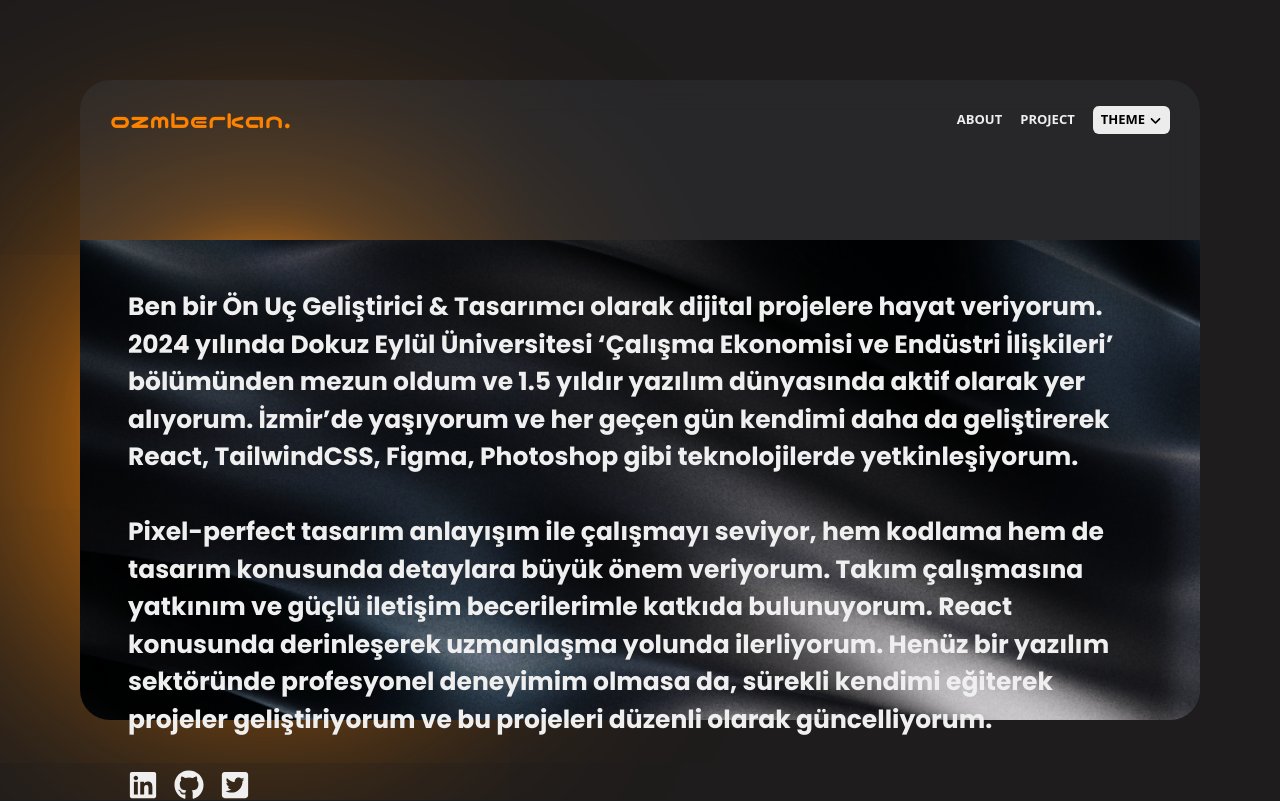
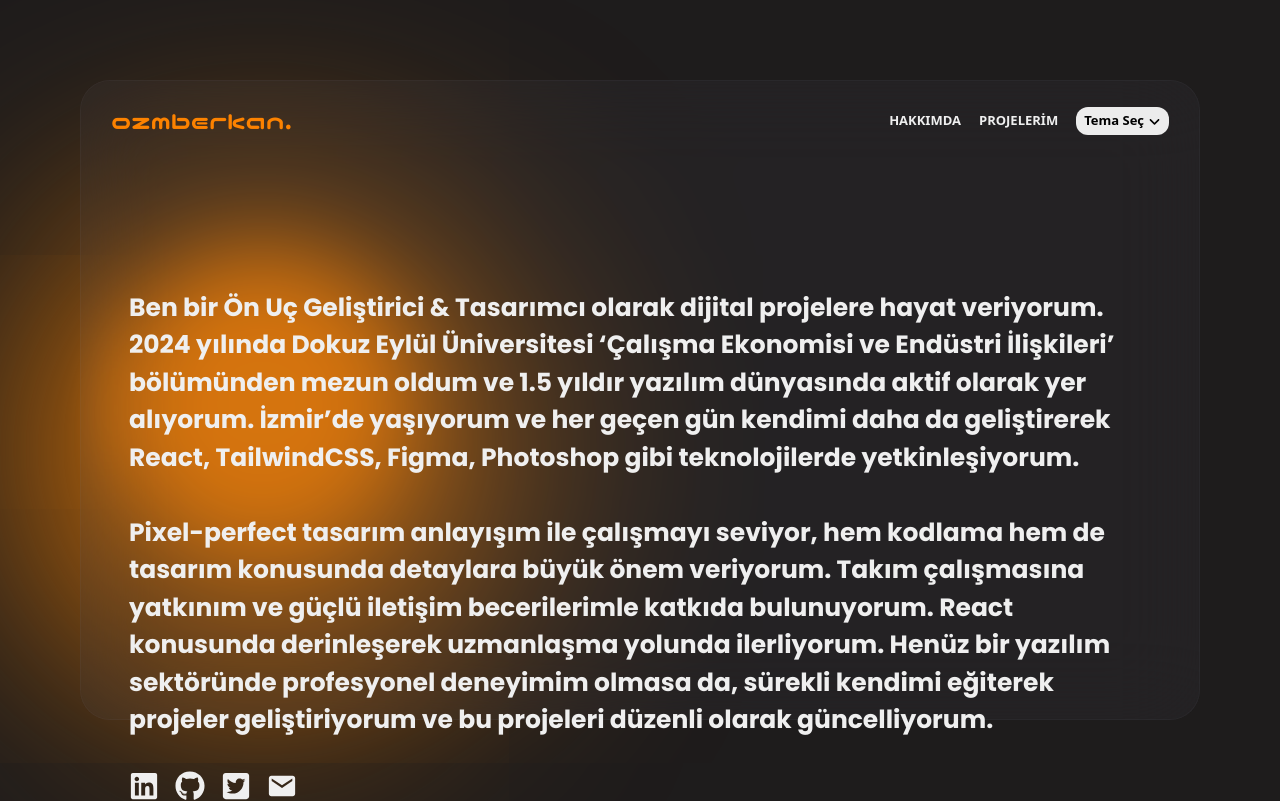
Before and after one commit to ozmberkan/portfolio, a React (Vite) app: page /about in a window 1280 px wide. Built offline with nearby package versions, Linux system fonts and the light colour scheme.

Commit message:
fixed some bugs

```diff
--- a/src/components/Header/Dropdown/Theme.jsx
+++ b/src/components/Header/Dropdown/Theme.jsx
@@ -17,8 +17,9 @@ const Theme = () => {
 
   return (
     <Menu>
-      <MenuButton className="text-black font-bold text-[13px] gap-x-1 flex items-center bg-[#ECECEC] px-2 py-1 rounded-md">
-        THEME <FaAngleDown />
+      <MenuButton className="text-black font-bold text-[13px] gap-x-1 flex items-center bg-[#ECECEC] px-2 py-1 rounded-xl">
+        Tema Seç
+        <FaAngleDown />
       </MenuButton>
       <Transition
         as={React.Fragment}
@@ -31,15 +32,15 @@ const Theme = () => {
       >
         <MenuItems
           anchor="bottom end"
-          className="mt-5 bg-mainBg border border-mainBoxBg text-mainWhiteText rounded-md px-2 py-2 flex flex-col gap-y-2"
+          className="mt-5 bg-mainBg border border-mainBoxBg text-mainWhiteText rounded-xl px-2 py-2 flex flex-col gap-y-2"
         >
           <MenuItem>
             <button
               onClick={() => dispatch(setTheme("orange"))}
               className=" data-[focus]:bg-mainBoxBg  rounded-md w-full py-1.5 flex justify-start items-center px-5 gap-x-3"
             >
-              <span className="w-6 h-6 rounded-full bg-gradient-to-tr from-orange-400 to-orange-700"></span>
-              Turuncu Tema
+              <span className="w-6 h-6 rounded-full bg-gradient-to-tr from-mainOrange to-orange-700"></span>
+              Turuncu
             </button>
           </MenuItem>
           <MenuItem>
@@ -47,8 +48,8 @@ const Theme = () => {
               className=" data-[focus]:bg-mainBoxBg  rounded-md w-full py-1.5 flex justify-start items-center px-5 gap-x-3"
               onClick={() => dispatch(setTheme("blue"))}
             >
-              <span className="w-6 h-6 rounded-full bg-gradient-to-tr from-blue-400 to-blue-700"></span>
-              Mavi Tema
+              <span className="w-6 h-6 rounded-full bg-gradient-to-tr from-mainBlue to-blue-700"></span>
+              Mavi
             </button>
           </MenuItem>
           <MenuItem>
@@ -56,8 +57,8 @@ const Theme = () => {
               className=" data-[focus]:bg-mainBoxBg  rounded-md w-full py-1.5 flex justify-start items-center px-5 gap-x-3"
               onClick={() => dispatch(setTheme("green"))}
             >
-              <span className="w-6 h-6 rounded-full bg-gradient-to-tr from-green-400 to-green-700"></span>
-              Yeşil Tema
+              <span className="w-6 h-6 rounded-full bg-gradient-to-tr from-mainGreen to-green-700"></span>
+              Yeşil
             </button>
           </MenuItem>
           <MenuItem>
@@ -65,8 +66,8 @@ const Theme = () => {
               className=" data-[focus]:bg-mainBoxBg  rounded-md w-full py-1.5 flex justify-start items-center px-5 gap-x-3"
               onClick={() => dispatch(setTheme("pink"))}
             >
-              <span className="w-6 h-6 rounded-full bg-gradient-to-tr from-pink-400 to-pink-700"></span>
-              Pembe Tema
+              <span className="w-6 h-6 rounded-full bg-gradient-to-tr from-mainPink to-pink-700"></span>
+              Pembe
             </button>
           </MenuItem>
         </MenuItems>
--- a/src/data/data.js
+++ b/src/data/data.js
@@ -1,4 +1,4 @@
 export const rightTab = [
-  { id: 1, label: "ABOUT", to: "/about" },
-  { id: 2, label: "PROJECT", to: "/project" },
+  { id: 1, label: "HAKKIMDA", to: "/about" },
+  { id: 2, label: "PROJELERİM", to: "/project" },
 ];
--- a/src/layouts/Layout.jsx
+++ b/src/layouts/Layout.jsx
@@ -9,7 +9,7 @@ const Layout = () => {
   return (
     <section className="w-full h-screen flex justify-center items-center px-[80px] py-[80px] ">
       <div
-        className="bg-gray-600 bg-clip-padding backdrop-filter backdrop-blur-lg bg-opacity-20
+        className="bg-zinc-700 bg-clip-padding backdrop-filter backdrop-blur-2xl border border-zinc-600/25 bg-opacity-20
   w-full h-full rounded-[30px] flex flex-col justify-between"
       >
         <Header />
--- a/src/pages/About.jsx
+++ b/src/pages/About.jsx
@@ -1,14 +1,14 @@
 import {
   FaLinkedin,
   FaGithub,
-  FaTwitter,
   FaTwitterSquare,
+  FaMailchimp,
 } from "react-icons/fa";
-import Typewriter from "typewriter-effect";
+import { IoMdMail } from "react-icons/io";
 
 const About = () => {
   return (
-    <div className="w-full h-3/4 bg-gray bg-no-repeat bg-cover bg-center rounded-b-[30px] p-12 flex flex-col justify-between">
+    <div className="w-full h-3/4  rounded-b-[30px] p-12 flex flex-col justify-between">
       <p className="font-poppins font-bold text-[25px] text-mainWhiteText leading-normal">
         Ben bir Ön Uç Geliştirici & Tasarımcı olarak dijital projelere hayat
         veriyorum. 2024 yılında Dokuz Eylül Üniversitesi ‘Çalışma Ekonomisi ve
@@ -26,7 +26,7 @@ const About = () => {
 
       <div className="flex gap-4 mt-8">
         <a
-          href="https://linkedin.com/in/yourprofile"
+          href="https://linkedin.com/in/berkanozm"
           target="_blank"
           rel="noopener noreferrer"
           className="text-mainWhiteText hover:text-blue-500 transition-colors duration-200"
@@ -34,7 +34,7 @@ const About = () => {
           <FaLinkedin size={30} />
         </a>
         <a
-          href="https://github.com/yourprofile"
+          href="https://github.com/ozmberkan"
           target="_blank"
           rel="noopener noreferrer"
           className="text-mainWhiteText hover:text-gray-500 transition-colors duration-200"
@@ -42,12 +42,18 @@ const About = () => {
           <FaGithub size={30} />
         </a>
         <a
-          href="https://twitter.com/yourprofile"
+          href="https://twitter.com/berkannozm"
           target="_blank"
           rel="noopener noreferrer"
           className="text-mainWhiteText hover:text-blue-400 transition-colors duration-200"
         >
           <FaTwitterSquare size={30} />
+        </a>
+        <a
+          href="mailto:ozmberkan@gmal.com"
+          className="text-mainWhiteText hover:text-red-400 transition-colors duration-200"
+        >
+          <IoMdMail size={30} />
         </a>
       </div>
     </div>
--- a/src/pages/Home.jsx
+++ b/src/pages/Home.jsx
@@ -7,7 +7,7 @@ const Home = () => {
   return (
     <div
       className={`w-full h-2/3
-        transition-all duration-500
+        transition-all duration-500 shadow-innerShadow
     ${theme === "orange" ? "bg-orange" : null}
     ${theme === "blue" ? "bg-blue" : null}
     ${theme === "green" ? "bg-green" : null}
--- a/tailwind.config.js
+++ b/tailwind.config.js
@@ -24,6 +24,7 @@ export default {
         greenShadow: "0px 50px 250px 86px rgba(30, 209, 29, 1)",
         blueShadow: "0px 50px 250px 86px rgba(32, 212, 200, 1)",
         pinkShadow: "0px 50px 250px 86px rgba(176, 42, 112, 1)",
+        innerShadow: "0px -166px 120px -30px rgba(10,9,9,0.92) inset",
       },
       backgroundImage: {
         blue: "url('/banners/blue.png')",
```
